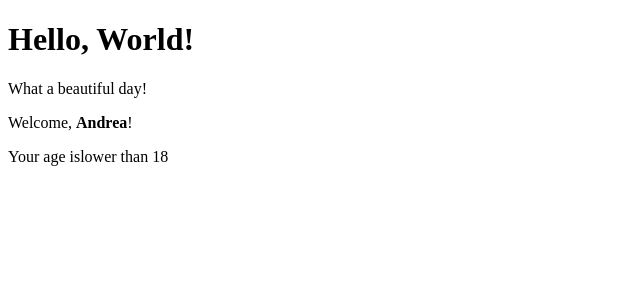
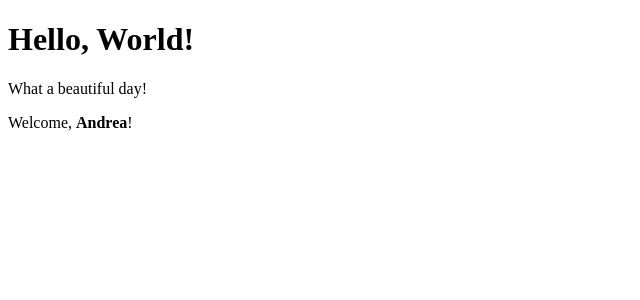
Before and after one commit to leggio98/react-exercises, a React (Create React App) app in the folder react-exercises/: page / in a window 1280 px wide. Shown: the top 300 px of the page, without its empty margins (0-640 px from the left). Built offline with nearby package versions, Linux system fonts and the light colour scheme.

Commit message:
Fix exercise

```diff
--- a/react-exercises/src/Age.js
+++ b/react-exercises/src/Age.js
@@ -6,15 +6,12 @@ import React from "react";
 
 export class Age extends React.Component{
     render () {
-        return <p>
-            Your age is
-            {(this.props.value >= 18 || this.props.value ===Age.defaultProps.value)
-             ? this.props.value
-             : 'lower than 18'}
-             </p>
+        return (this.props.value >= 18)
+        ? `Your age is ${this.props.value}`
+        : ''
     }
 }
 
 Age.defaultProps = {
-    value: "not specified",
+    // value: "not specified",
 }
--- a/react-exercises/src/Welcome.js
+++ b/react-exercises/src/Welcome.js
@@ -11,7 +11,7 @@ export class Welcome extends React.Component {
     render() {
         return <div>
             <p> Welcome, {this.props.name}!</p>
-            <Age value= {16}/>
+            <Age />
         </div>
     }
 }
```
